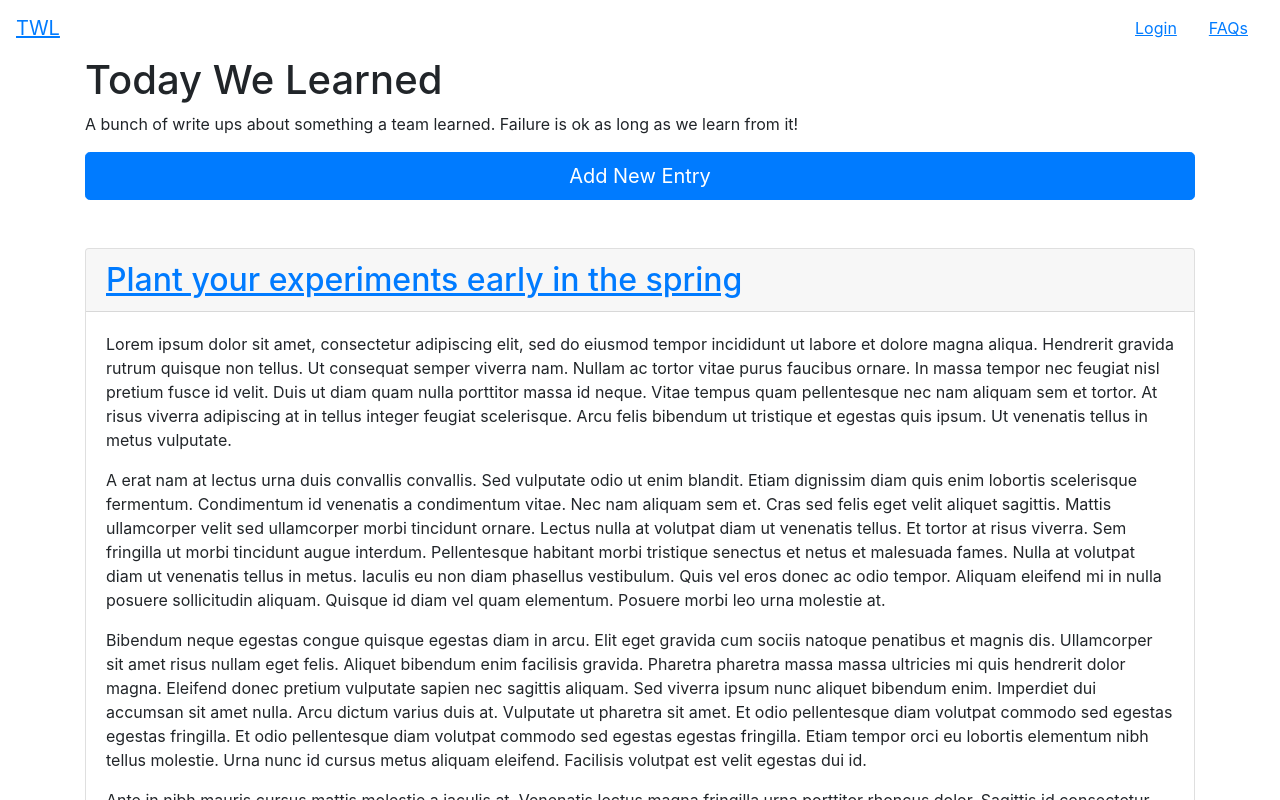
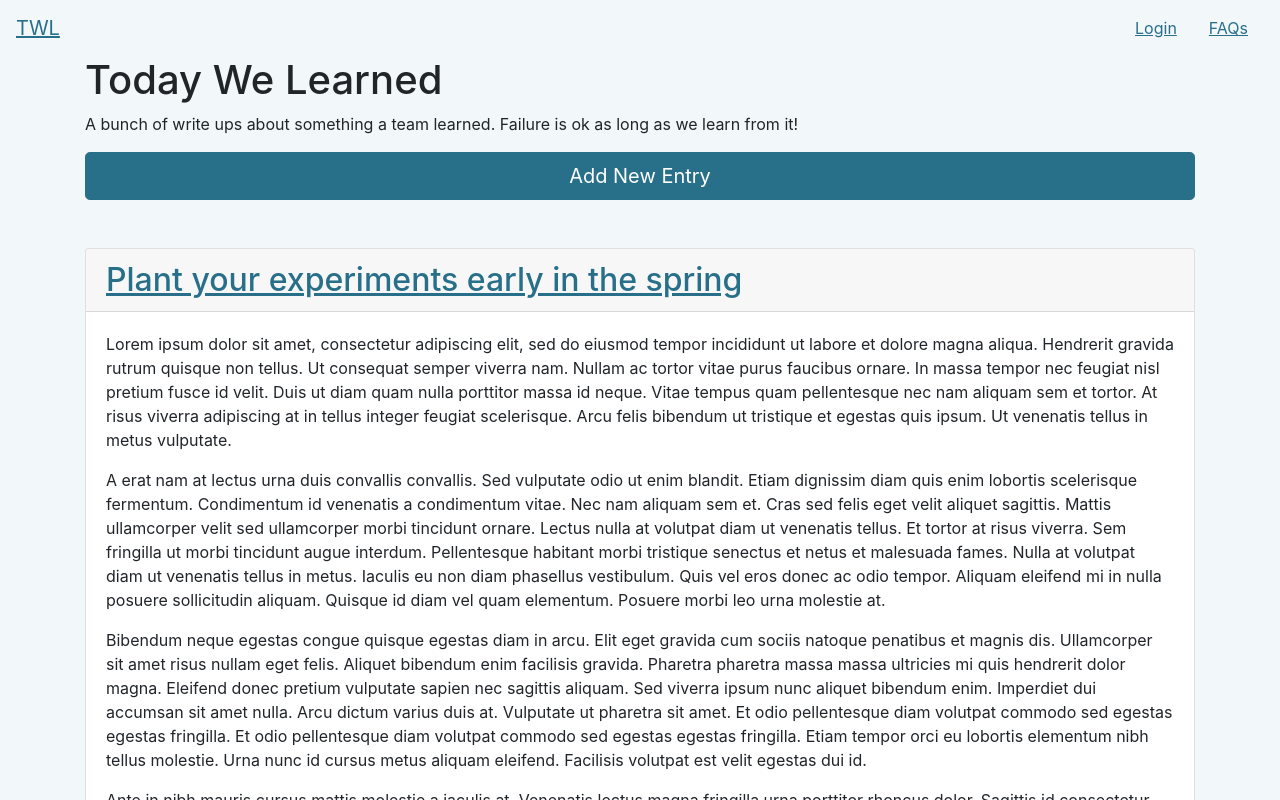
Before and after one commit to appfolio/a11y-academy, a React app: page / in a window 1280 px wide. Shown: the top 800 px of the page. Built offline with nearby package versions, Linux system fonts and the light colour scheme.

Commit message:
de - use sass and make colors accessible

```diff
--- a/package.json
+++ b/package.json
@@ -38,6 +38,7 @@
     "jest-resolve": "24.7.1",
     "jest-watch-typeahead": "0.3.0",
     "mini-css-extract-plugin": "0.5.0",
+    "node-sass": "^4.12.0",
     "optimize-css-assets-webpack-plugin": "5.0.1",
     "pnp-webpack-plugin": "1.2.1",
     "postcss-flexbugs-fixes": "4.1.0",
--- a/src/index.css
+++ /dev/null
@@ -1,7 +0,0 @@
-a {
-  text-decoration: underline;
-}
-
-textarea:required {
-  box-shadow: none;
-}
--- a/src/index.js
+++ b/src/index.js
@@ -1,7 +1,6 @@
-import "bootstrap/dist/css/bootstrap.min.css";
 import React from "react";
 import ReactDOM from "react-dom";
 import App from "./App";
-import "./index.css";
+import "./index.scss";
 
 ReactDOM.render(<App />, document.getElementById("root"));
--- /dev/null
+++ b/src/index.scss
@@ -0,0 +1,14 @@
+$primary: #286f8a; // from tportal but a bit darker
+$secondary: #e2e2e2;
+$body-bg: #f2f7fa;
+$dark: #444950;
+
+@import "~bootstrap/scss/bootstrap.scss";
+
+a {
+  text-decoration: underline;
+}
+
+textarea:required {
+  box-shadow: none;
+}
```
Also changed, not shown: 1 other file (tests, documents, lock files or other folders).
